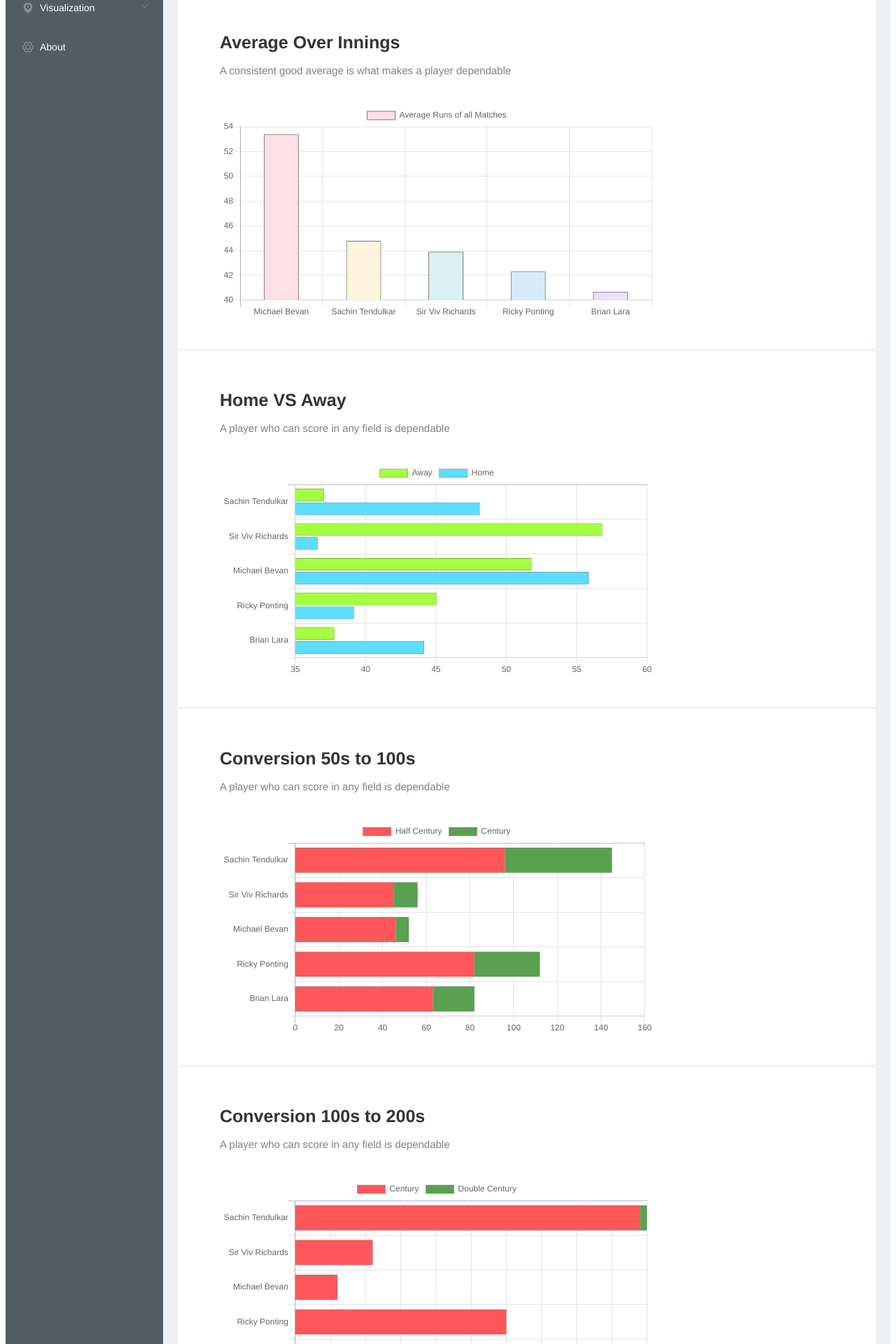
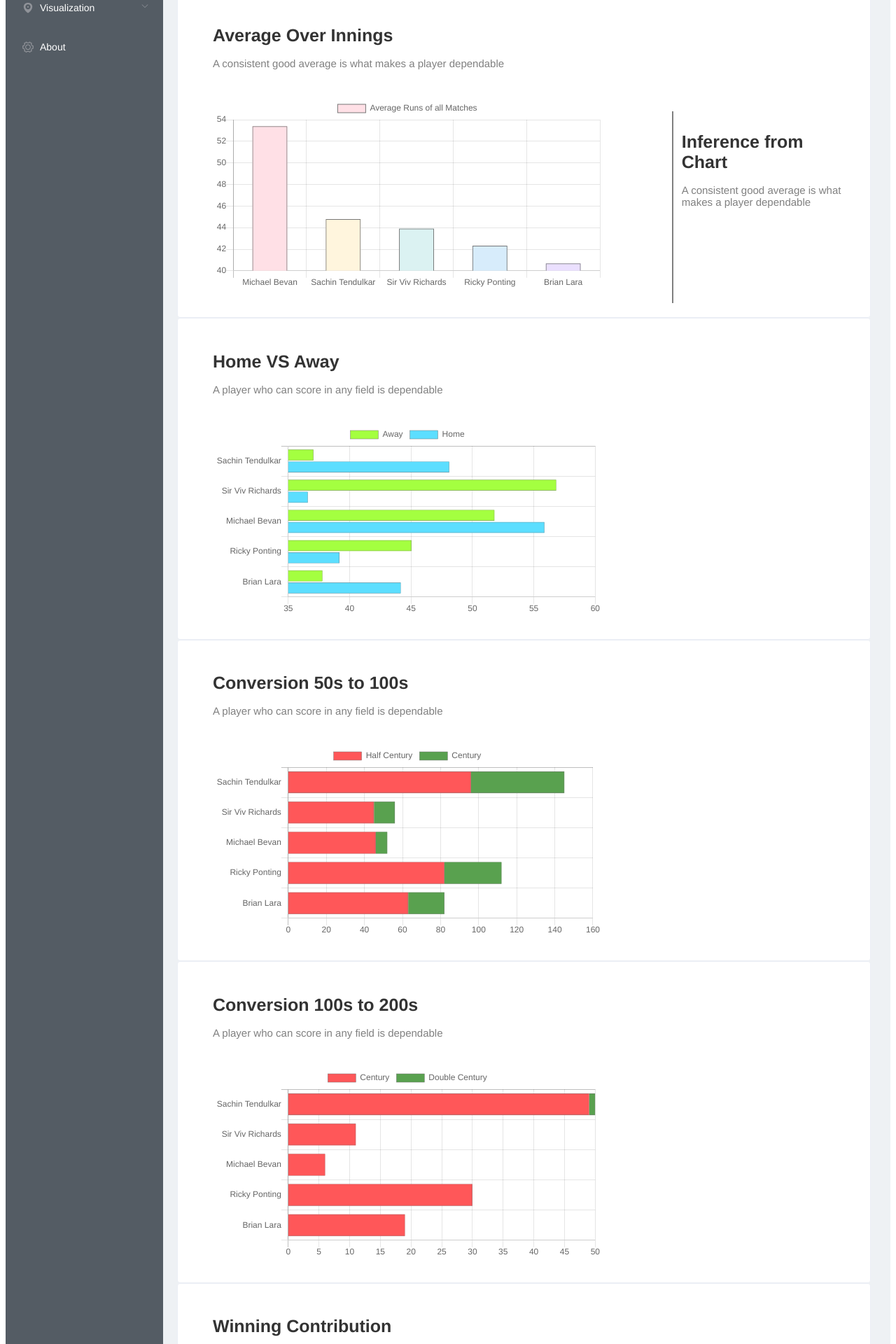
Before and after one commit to tapthoughts/worlds-greatest-cricketer, a Vue app: page /battingODI in a window 1280 px wide. Shown: the part 140-2060 px from the top of the page at 70% size. Built offline with nearby package versions, Linux system fonts and the light colour scheme.

Commit message:
inference component and Man of the Match chart

```diff
--- a/src/App.vue
+++ b/src/App.vue
@@ -68,6 +68,7 @@ export default {
     color: #303133;
     transition: .3s;
     padding: 20px;
+    width: 95%;
 }
 
 .card:hover {
--- a/src/components/Chart.vue
+++ b/src/components/Chart.vue
@@ -50,6 +50,10 @@
 </script>
 
 <style scoped>
+  .chart-container {
+    width: 60%;
+    display: inline-block;
+  }
   .title-container {
     margin-bottom: 40px;
     margin-left: 20px;
--- /dev/null
+++ b/src/components/Inference.vue
@@ -0,0 +1,37 @@
+<template>
+    <div class="inference-container">
+        <h1>Inference from Chart</h1>
+        <span v-if="inference" class="inference">{{inference}}</span>
+    </div>
+</template>
+
+<script>
+export default {
+  name: 'Inference',
+  props: ['inference']
+};
+</script>
+
+<style scoped>
+.inference-container {
+    width: 25%;
+    display: block;
+    float: right;
+    padding: 12px;
+    margin-top: 150px;
+    border-left: 2px solid grey;
+    height: 250px;
+}
+
+.inference {
+    color: gray;
+    font-size: 15px;
+    font-weight: normal;
+    display: block;
+    margin-block-start: 0.42em;
+    margin-block-end: 0.42em;
+    margin-inline-start: 0px;
+    margin-inline-end: 0px;
+}
+
+</style>
--- a/src/views/BattingODI.vue
+++ b/src/views/BattingODI.vue
@@ -9,6 +9,9 @@
             :chartData="AvgOverInngsData.data"
             :chartOptions="AvgOverInngsData.options"
             :parentStyle="chartContainerStyle"
+            />
+            <Inference
+            inference="A consistent good average is what makes a player dependable"
             />
         </div>
 
@@ -47,6 +50,17 @@
 
         <div class="card">
             <Chart
+            titleText="Winning Contribution"
+            subTitleText="Man of the Match by number of matches played"
+            chartType="bar"
+            :chartData="MomData.data"
+            :chartOptions="MomData.options"
+            :parentStyle="chartContainerStyle"
+            />
+        </div>
+
+        <div class="card">
+            <Chart
             titleText="Strike Rate"
             subTitleText="A player who can score in any field is dependable"
             chartType="bar"
@@ -72,17 +86,21 @@
 
 <script>
 import Chart from '@/components/Chart.vue';
+import Inference from '@/components/Inference.vue';
 
 import location_bat_odi from '../../json/locationbattingODI.json';
 
 export default {
     name: 'battingODI',
-    components: { Chart },
+    components: {
+      Chart,
+      Inference
+    },
     data() {
      return {
       chartContainerStyle: {
-        margin: '20px',
-        width: '50vw',
+        margin: '10px',
+        width: '45vw',
         display: 'inline-block'
       },
       AvgOverInngsData: {
@@ -170,6 +188,28 @@ export default {
                 stacked: true
             }]
          }
+        },
+        data: {
+          labels: [],
+          datasets: []
+        }
+      },
+      MomData: {
+        options: {
+          responsive: true,
+          scales: {
+            xAxes: [{
+              ticks: {
+                beginAtZero: true,
+                maxRotation: 0,
+                minRotation: 0
+              },
+              gridLines: {
+                offsetGridLines: true
+            },
+            barThickness: 50
+            }],
+          }
         },
         data: {
           labels: [],
@@ -353,6 +393,37 @@ export default {
       ]
     };
 
+    const momData = [];
+    Object.values(location_bat_odi).forEach(player => {
+      momData.push({
+        name: player.player_name,
+        mom: player.details.total.mom
+      });
+    });
+    momData.sort((t1, t2) => {
+      return t2.mom - t1.mom
+    });
+    this.MomData.data = {
+      labels: momData.map(t => t.name),
+      datasets: [{
+        label: 'Man of Match',
+        data: momData.map(t => t.mom),
+        backgroundColor: [
+          'rgb(255, 224, 230)',
+          'rgb(255, 245, 221)',
+          'rgb(219, 242, 242)',
+          'rgb(215, 236, 251)',
+          'rgb(235, 224, 255)',
+          'rgb(244, 245, 245)',
+          'rgb(255, 236, 217)'
+        ],
+        borderWidth: 1,
+        borderColor: '#777',
+        hoverBorderWidth: 2,
+        hoverBorderColor: '#333',
+      }]
+    };
+
   }
 };
 </script>
```
Also changed, not shown: src/components/ChartTitle.vue (line endings or trailing spaces).
